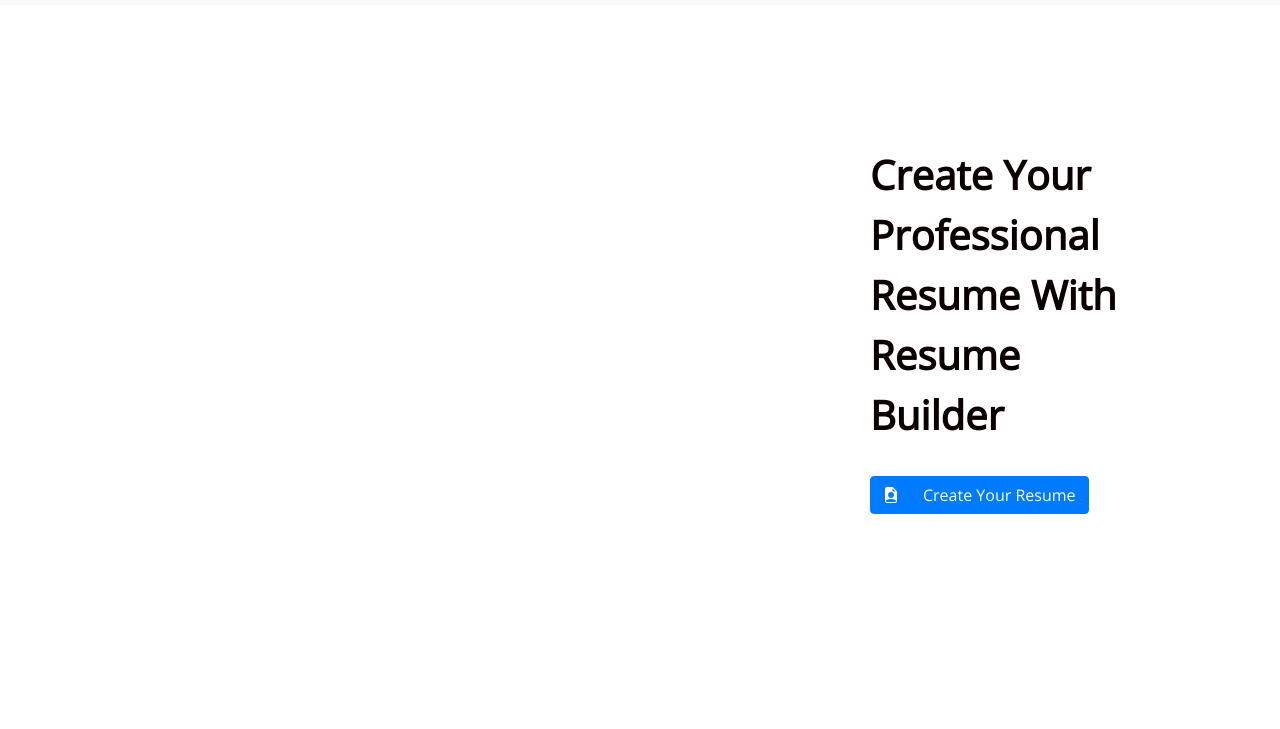
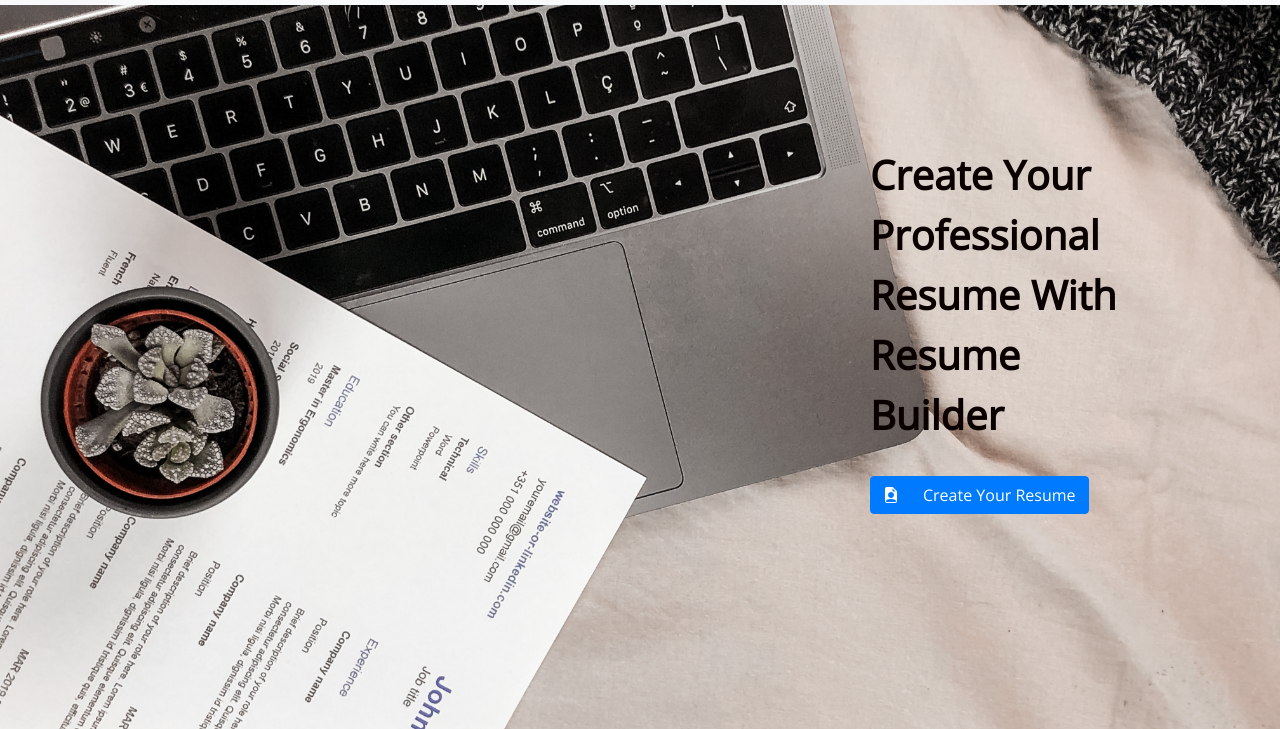
Before and after one commit to jain-arya/Resume-, a plain HTML site: page index.html in a window 1280 px wide. Shown: the part 71-800 px from the top of the page. Drawn offline with nearby package versions, Linux system fonts and the light colour scheme; files that its build step writes are made by us from their sources; files whose address does not match are found by name.

Commit message:
index.css

```diff
--- a/index.css
+++ b/index.css
@@ -16,7 +16,7 @@ nav li a:hover {
   border-radius: 30px;
 }
 .gradient {
-  background-image: url("../images/img1.jpg");
+  background-image: url("/img1.jpg");
   background-position: center;
   background-repeat: no-repeat;
   background-size: cover;
```
